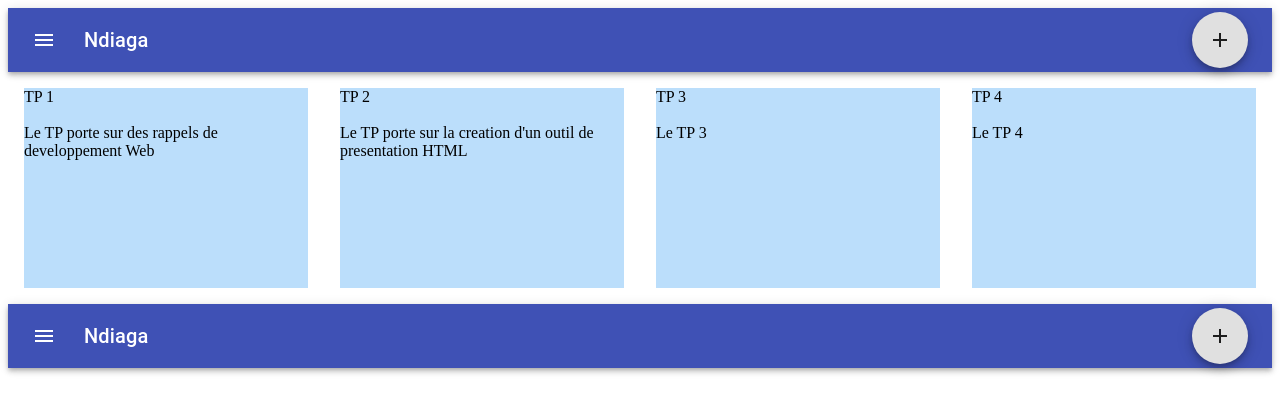
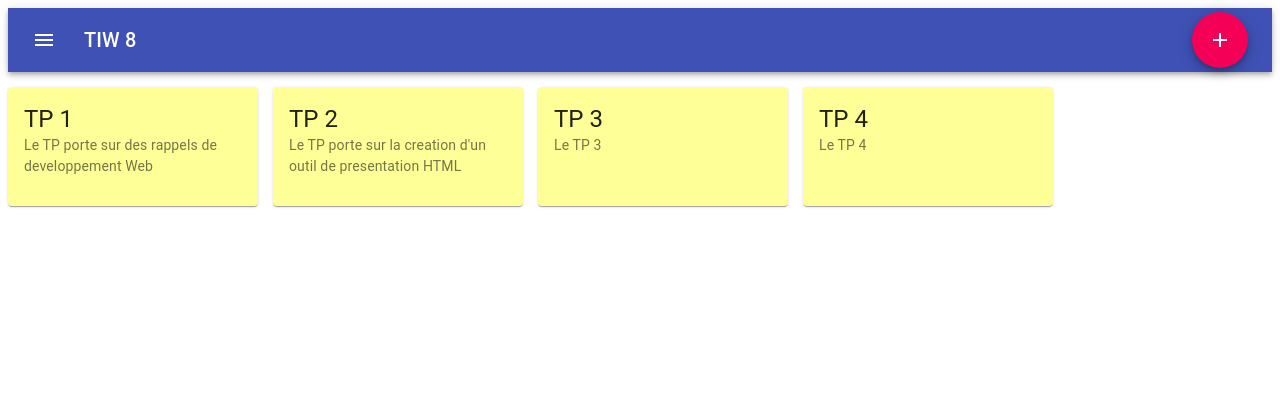
Before and after one commit to NdiagaSarr/TP2_APP_Multisurface, a React app: page / in a window 1280 px wide. Shown: the top 414 px of the page. Built offline with nearby package versions, Linux system fonts and the light colour scheme.

Commit message:
Ajout Maj de toolbar et meilleur carte

```diff
--- a/src/App.jsx
+++ b/src/App.jsx
@@ -60,23 +60,16 @@ function App() {
   return (
     <div className="app">
       <div className="board">
-        {
-          boards.map((postits, index) => (
-            <div>
         <AppToolbar
-                key={postits.id}
-                index={index}
-                postits={postits}
+          index={0}
+          postits={boards}
         />
         <div className="postits">
           <Board
-                  index={index}
-                  postits={postits}
+            index={0}
+            postits={boards}
           />
         </div>
-            </div>
-          ))
-        }
       </div>
     </div>
   );
--- a/src/components/AppToolbar.jsx
+++ b/src/components/AppToolbar.jsx
@@ -22,9 +22,9 @@ const useStyles = makeStyles((theme) => ({
   },
 }));
 
-function AppToolbar(postit) {
+function AppToolbar(boards) {
   const classes = useStyles();
-  const postits = postit;
+  const { postits } = boards;
 
   const [auth] = React.useState(true);
   const [anchorEl, setAnchorEl] = React.useState(null);
@@ -39,7 +39,6 @@ function AppToolbar(postit) {
   };
 
   return (
-    <div className={classes.root}>
     <AppBar position="static">
       <Toolbar>
         <IconButton
@@ -66,22 +65,24 @@ function AppToolbar(postit) {
           open={open}
           onClose={handleClose}
         >
-            <MenuItem onClick={handleClose}>{postits.title}</MenuItem>
+          {
+            postits.map((postit) => (
+              <MenuItem onClick={handleClose}>{postit.title}</MenuItem>
+            ))
+          }
         </Menu>
         <Typography variant="h6" className={classes.title}>
-            Ndiaga
-
+          {postits[0].title}
         </Typography>
         {auth && (
         <div>
-              <Fab color="red" aria-label="add">
+          <Fab color="secondary" aria-label="add">
             <AddIcon />
           </Fab>
         </div>
         )}
       </Toolbar>
     </AppBar>
-    </div>
   );
 }
 
--- a/src/components/Board.jsx
+++ b/src/components/Board.jsx
@@ -1,31 +1,40 @@
 import React from 'react';
 import { makeStyles } from '@material-ui/core/styles';
-import Grid from '@material-ui/core/Grid';
-import { blue } from '@material-ui/core/colors';
+import { Card, CardContent, Typography } from '@material-ui/core';
 
-const useStyles = makeStyles((theme) => ({
+const useStyles = makeStyles(() => ({
   root: {
-    flexGrow: 1,
-    height: 200,
-    width: 150,
-    background: blue[100],
-    margin: theme.spacing(2),
+    display: 'inline-block',
+    width: 250,
+    marginTop: 15,
+    marginRight: 15,
+    justifyContent: 'spaceBetween',
+    background: '#ffff98',
+  },
+
+  title: {
+    fontSize: 14,
+  },
+  pos: {
+    marginBottom: 12,
   },
 }));
 
-function Board(postit) {
+function Board(boards) {
   const classes = useStyles();
-
+  const { postits } = boards;
   return (
-    postit.postits.postits.map((postits) => (
-      <Grid container item xs={6} className={classes.root}>
-        {postits.title}
-        {' '}
-        <br />
-        {' '}
-        <br />
-        {postits.text}
-      </Grid>
+    postits[0].postits.map((postit) => (
+      <Card className={classes.root}>
+        <CardContent>
+          <Typography variant="h5" component="h2">
+            {postit.title}
+          </Typography>
+          <Typography className={classes.title} color="textSecondary" gutterBottom>
+            {postit.text}
+          </Typography>
+        </CardContent>
+      </Card>
     ))
   );
 }
--- a/webpack.config.js
+++ b/webpack.config.js
@@ -29,6 +29,7 @@ module.exports = (env, argv) => {
     },
     resolve: {
       extensions: [".js", ".jsx"],
-    }
+    },
+    //watch: argv.mode === 'development',
   };
 };
```
Lines whose indentation alone changed are shown as unchanged.
